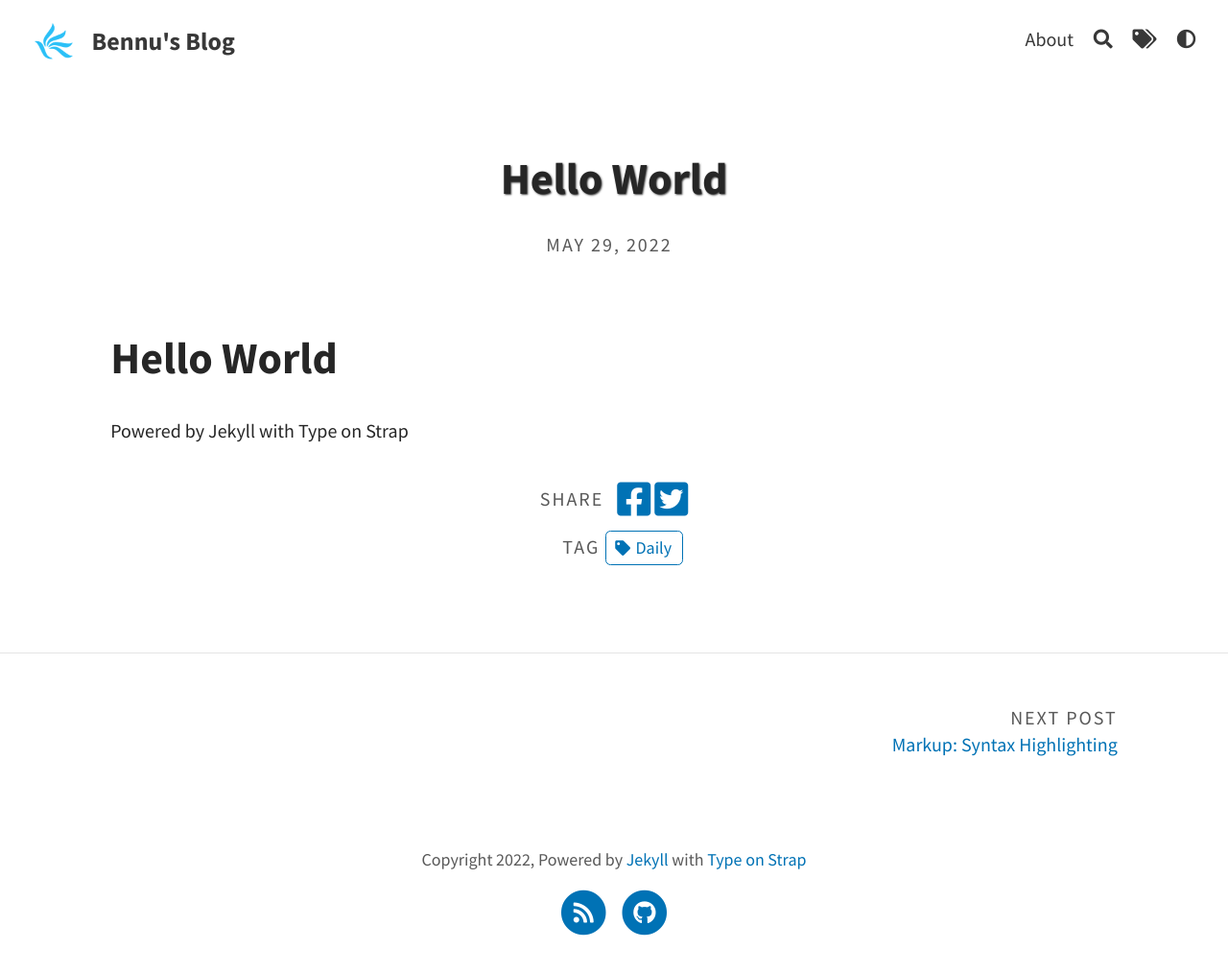
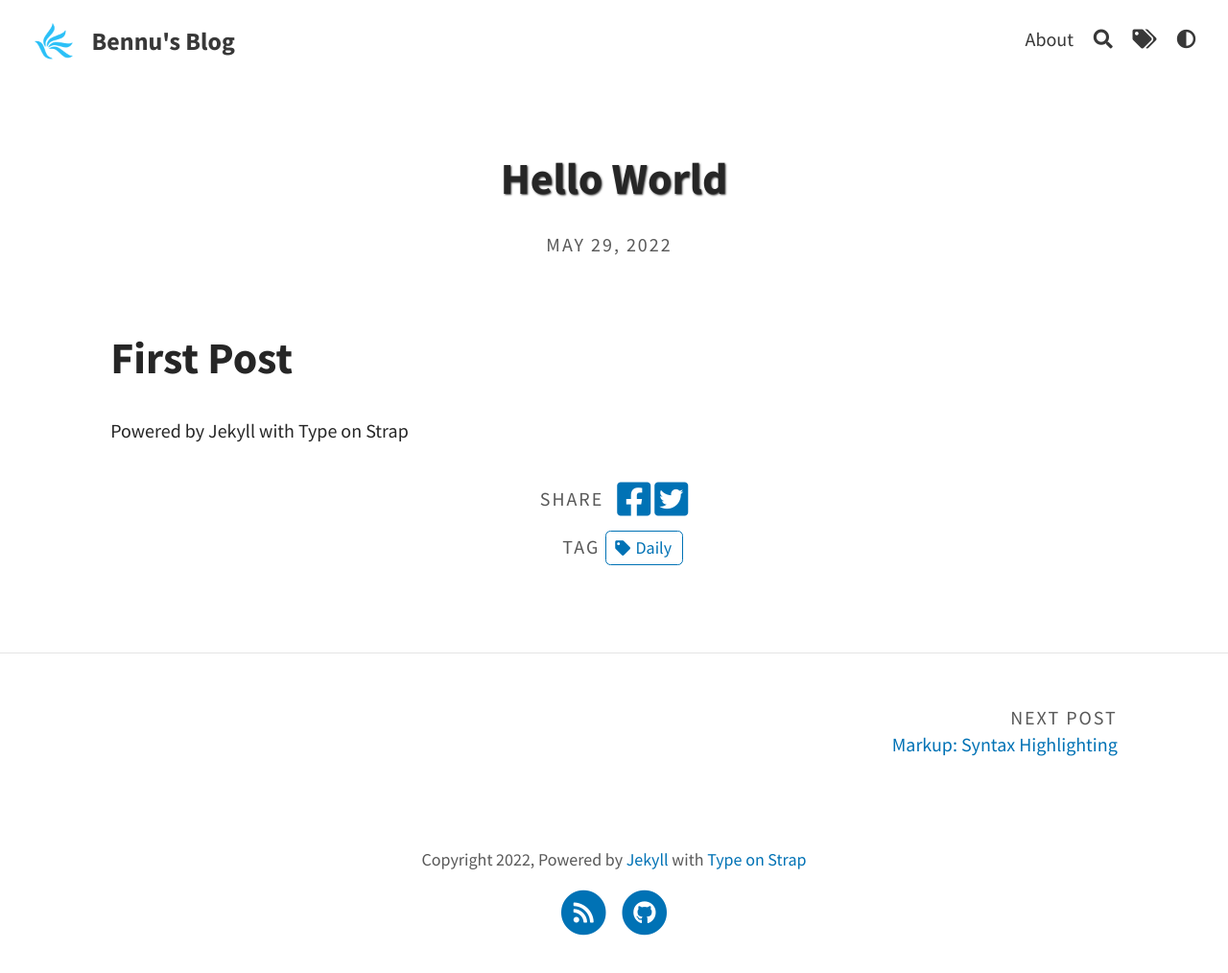
Before and after one commit to Hsiungchun/hsiungchun.github.io, a Jekyll site: the page built from _posts/2022-05-29-hello-world.md, in a window 1280 px wide. Shown: the whole page at 96% size. Built offline with Jekyll 4.4.1, drawn with Linux system fonts in a browser that asks for light colours; comment, search, counter and statistics services are not loaded.

Commit message:
modify post

```diff
--- a/_posts/2022-05-29-hello-world.md
+++ b/_posts/2022-05-29-hello-world.md
@@ -1,10 +1,9 @@
 ---
 layout: post
-title: >
-    Hello World
+title: Hello World
 tags: [Daily]
 ---
 
-# Hello World
+# First Post
 
 Powered by Jekyll with Type on Strap
```
